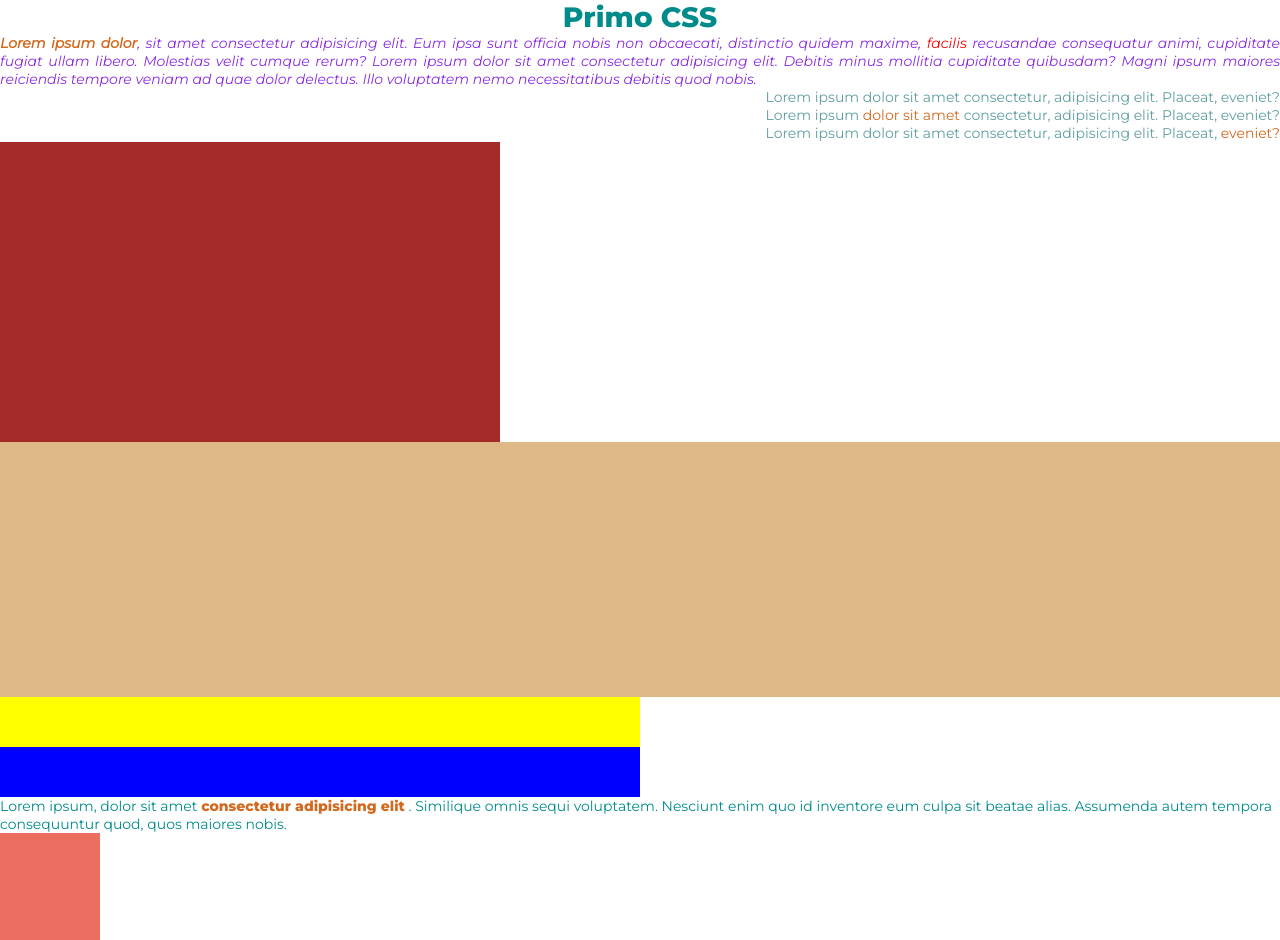
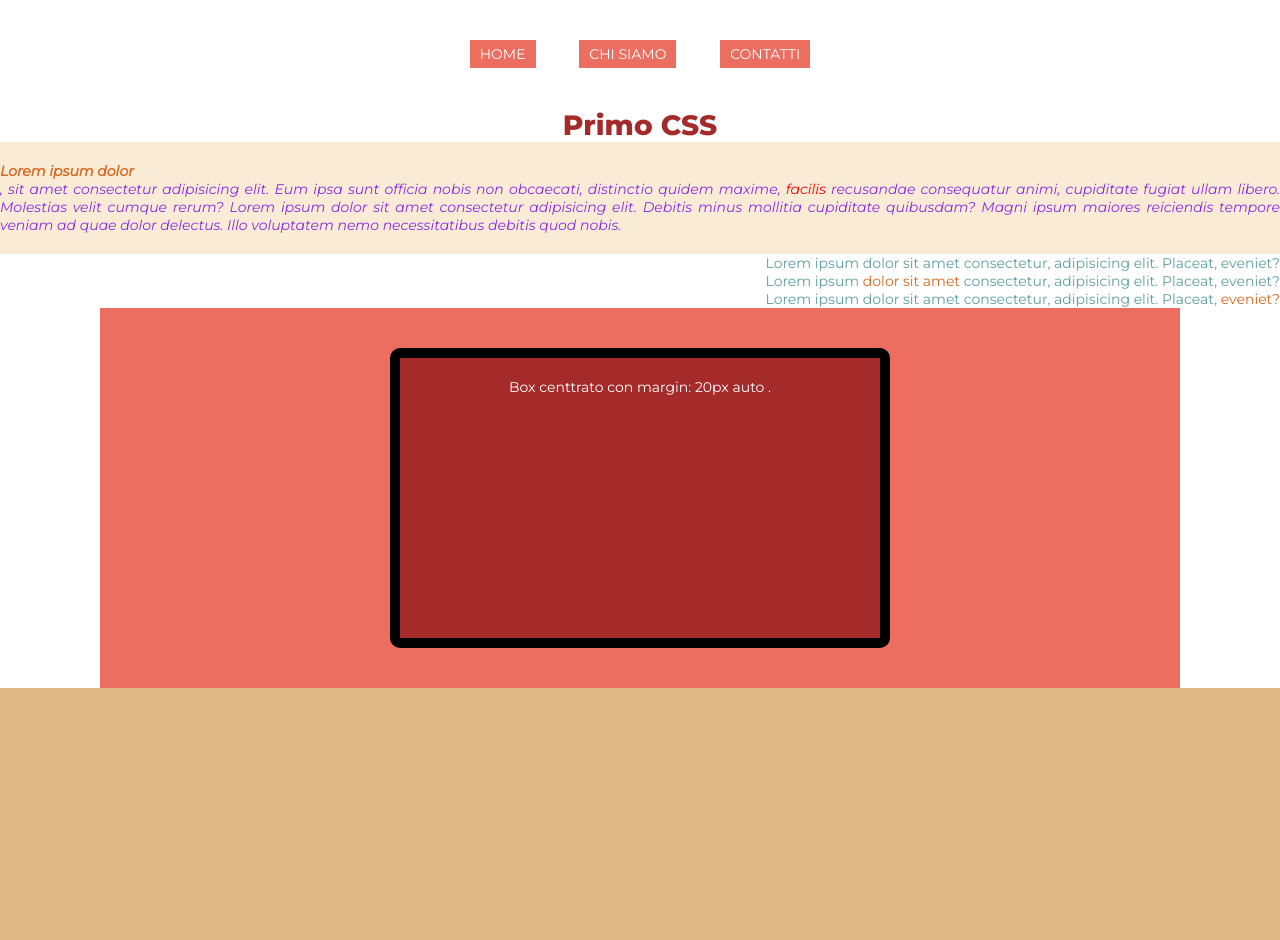
Before and after one commit to Stefano-Corradi-Boolean-94/primo-css-94, a plain HTML site: page index.html in a window 1280 px wide. Shown: the top 940 px of the page. Drawn offline with Linux system fonts and the light colour scheme.

Commit message:
margin - border - padding

```diff
--- a/css/style.css
+++ b/css/style.css
@@ -1,6 +1,9 @@
 /* reset */
 *{
   margin: 0;
+  padding: 0;
+  /* con questa istruzione si evita il commarsi dei padding e border a width e height */
+  box-sizing: border-box;
 }
 
 body{
@@ -9,9 +12,19 @@ body{
   color:darkcyan;
 }
 
+#titolone{
+  color: aqua;
+}
+
+.titolo-grande{
+  color: blueviolet;
+}
+
 h1{
   text-align: center;
+  color: #EB6E60;
 }
+
 
 section{
   background-color: burlywood;
@@ -22,15 +35,44 @@ span{
   color: chocolate;
 }
 
+header{
+  padding: 40px;
+  text-align: center;
+}
+
+
+.menu ul{
+  list-style: none;
+}
+
+.menu ul li{
+  display: inline-block;
+  padding: 5px 10px;
+  background-color: #EB6E60;
+  margin: 0 20px;
+}
+
+.menu ul li a{
+  color: white;
+  text-decoration: none;
+  text-transform: uppercase;
+}
+.menu ul li a:hover{
+  text-decoration: underline;
+}
+
 .testo-bold{
   /* 800 = bold - 400 = default */
   font-weight: 800;
+  display: block;
 }
 
 #testo-principale{
   color: blueviolet;
   font-style: italic;
   text-align: justify;
+  padding: 20px 0;
+  background-color: antiquewhite;
 }
 
 .testo-secondario{
@@ -38,19 +80,44 @@ span{
   text-align: right;
 }
 
+.container{
+  width: 90%;
+  max-width: 1080px;
+  background-color: #EB6E60;
+  padding: 20px;
+  margin: 0 auto;
+}
+
 .box{
+  text-align: center;
   width: 500px;
   height: 300px;
   background-color: brown;
+  margin: 20px auto;
+  border-radius: 10px;
+  color: white;
+  padding: 20px;
+  border: 10px solid black;
+}
+
+.testo{
+  margin-bottom: 70px;
+  background-color: aqua;
 }
 
 .box-piccolo{
   width: 100px;
   height: 100px;
+  border: solid;
+  border-width: 2px 5px;
+  border-color: red black violet yellow;
+  margin: 50px;
+  display: inline-block;
 }
 
 .box-arancio{
   background-color: #EB6E60;
+
 }
 
 .box-arancio2{
--- a/index.html
+++ b/index.html
@@ -37,7 +37,19 @@
 </head>
 <body>
 
-  <h1>Primo CSS</h1>
+  <header>
+
+    <nav class="menu">
+      <ul>
+        <li><a href="#">home</a></li>
+        <li><a href="#">chi siamo</a></li>
+        <li><a href="#">contatti</a></li>
+      </ul>
+    </nav>
+
+  </header>
+
+  <h1 style="color:brown" class="titolo-grande" id="titolone">Primo CSS</h1>
 
   <!-- id ce ne è solo uno per pagina -->
   <p id="testo-principale"> <span class="testo-bold">Lorem ipsum dolor</span>, sit amet consectetur adipisicing elit. Eum ipsa sunt officia nobis non obcaecati, distinctio quidem maxime, <span style="color:red">facilis </span> recusandae consequatur animi, cupiditate fugiat ullam libero. Molestias velit cumque rerum?
@@ -49,9 +61,13 @@
   <p class="testo-secondario">Lorem ipsum <span>dolor sit amet</span>  consectetur, adipisicing elit. Placeat, eveniet?</p>
   <p class="testo-secondario">Lorem ipsum dolor sit amet consectetur, adipisicing elit. Placeat, <span>eveniet?</span> </p>
 
-  <div class="box">
 
+  <div class="container">
+    <div class="box">
+      <p>Box centtrato con margin: 20px auto .</p>
+    </div>
   </div>
+
 
   <section>
 
@@ -61,15 +77,52 @@
     <div class="inner-box"></div>
   </div>
 
-  <p>Lorem ipsum, dolor sit amet <span class="testo-bold">consectetur adipisicing elit</span> . Similique omnis sequi voluptatem. Nesciunt enim quo id inventore eum culpa sit beatae alias. Assumenda autem tempora consequuntur quod, quos maiores nobis.</p>
+  <p class="testo">Lorem ipsum, dolor sit amet <span class="testo-bold">consectetur adipisicing elit</span> . Similique omnis sequi voluptatem. Nesciunt enim quo id inventore eum culpa sit beatae alias. Assumenda autem tempora consequuntur quod, quos maiores nobis.</p>
 
+  <div class="box-piccolo box-arancio"></div>
+  <div class="box-piccolo box-arancio2"></div>
+  <div class="box-piccolo box-arancio3"></div>
+  <div class="box-piccolo box-arancio"></div>
+  <div class="box-piccolo box-arancio2"></div>
+  <div class="box-piccolo box-arancio3"></div>
   <div class="box-piccolo box-arancio"></div>
   <div class="box-piccolo box-arancio2"></div>
   <div class="box-piccolo box-arancio3"></div>
 
   <div class="box-image"></div>
 
-
+  <table>
+    <tr>
+      <td>Celle</td>
+      <td>Celle</td>
+      <td>Celle</td>
+      <td>Celle</td>
+    </tr>
+    <tr>
+      <td>Celle</td>
+      <td>Celle</td>
+      <td>Celle</td>
+      <td>Celle</td>
+    </tr>
+    <tr>
+      <td>Celle</td>
+      <td>Celle</td>
+      <td>Celle</td>
+      <td>Celle</td>
+    </tr>
+    <tr>
+      <td>Celle</td>
+      <td>Celle</td>
+      <td>Celle</td>
+      <td>Celle</td>
+    </tr>
+    <tr>
+      <td>Celle</td>
+      <td>Celle</td>
+      <td>Celle</td>
+      <td>Celle</td>
+    </tr>
+  </table>
 
 </body>
 </html>
```
